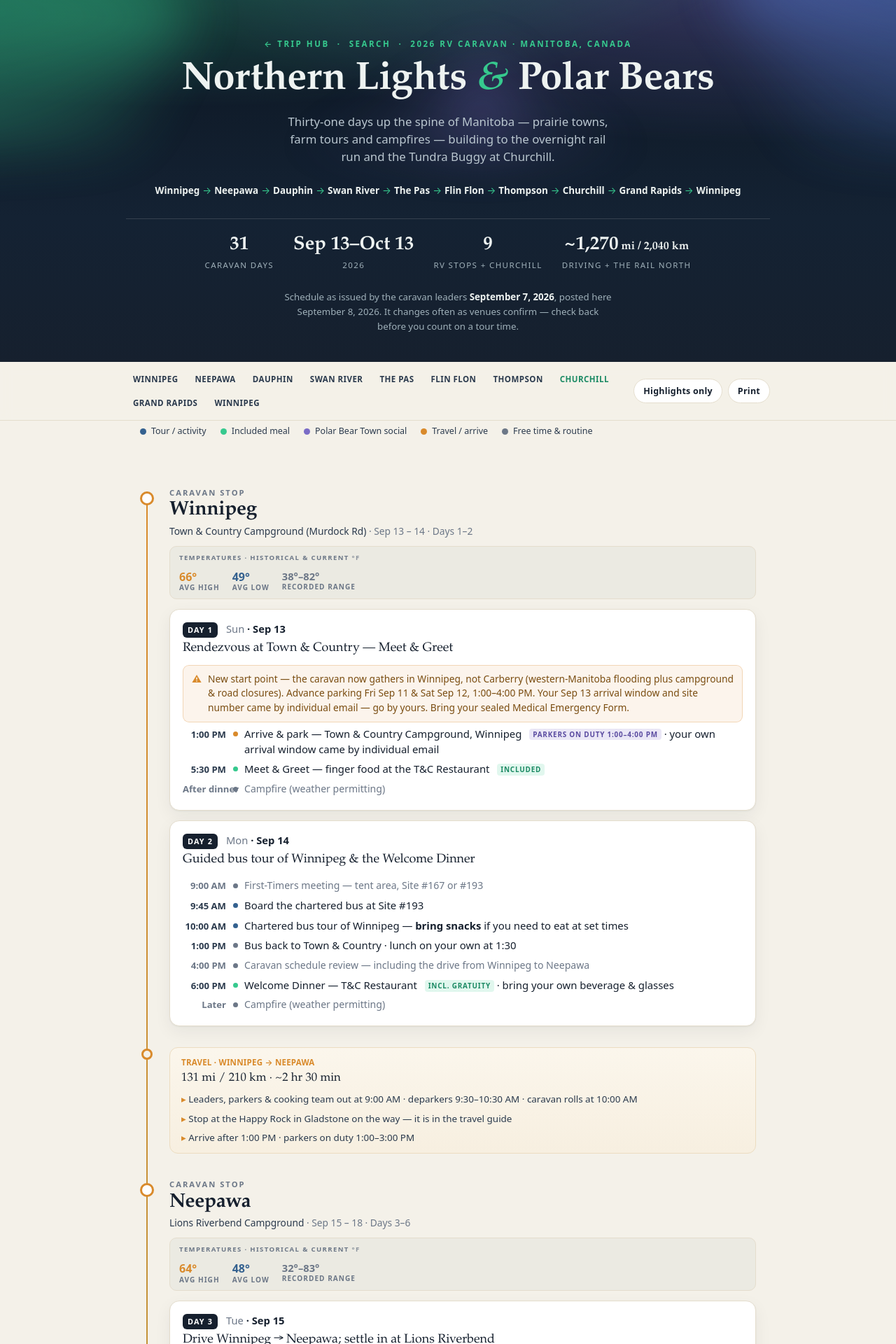
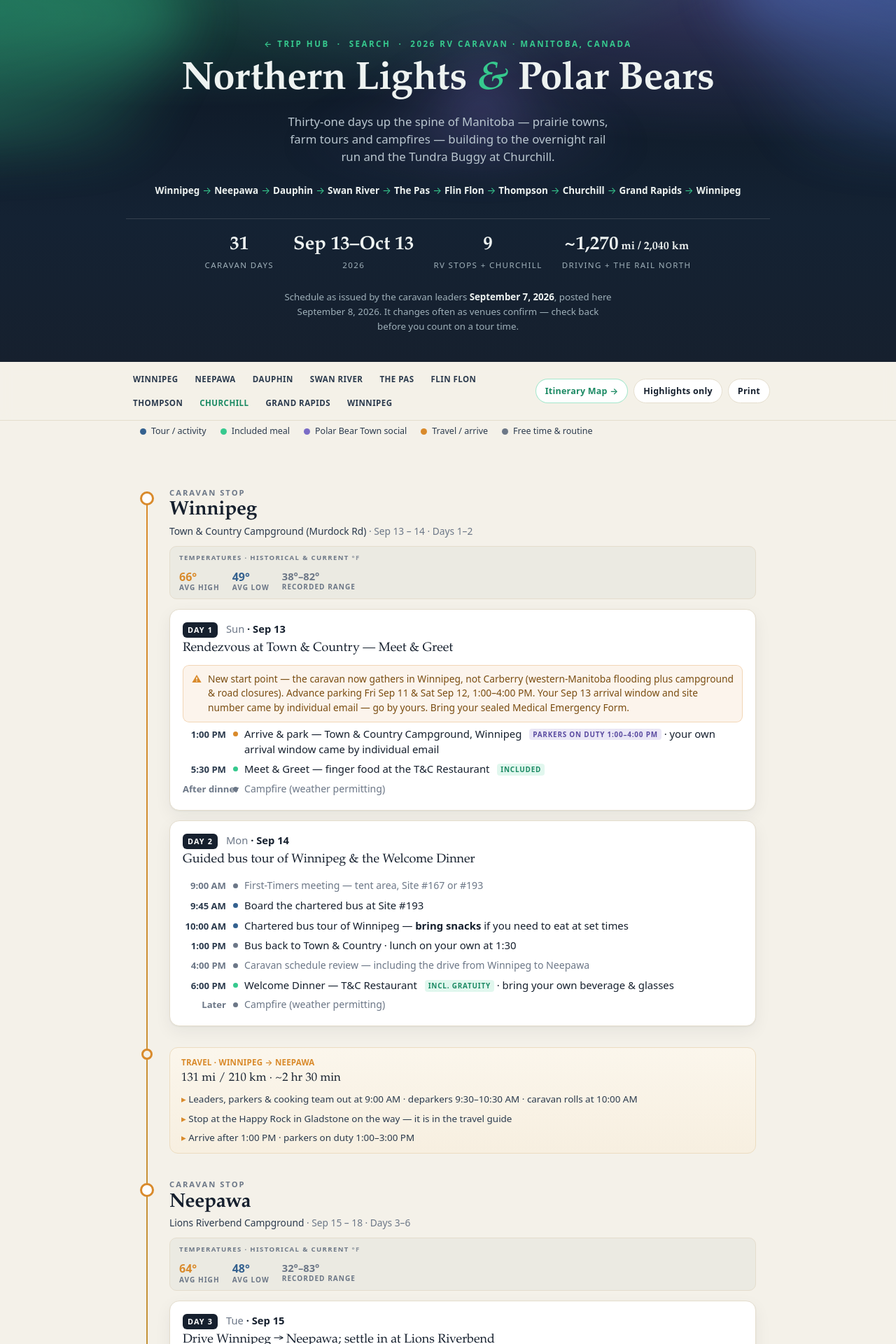
Before and after one commit to snthor-phd/polar-bears-2026, a Jekyll site: the page built from itinerary/index.html, in a window 1280 px wide. Shown: the top 1920 px of the page at 70% size. Built offline with Jekyll 4.4.1, drawn with Linux system fonts in a browser that asks for light colours.

Commit message:
Itinerary page: link to the Itinerary Map from the sticky control bar
Co-Authored-By: Claude Fable 5.1 <noreply@anthropic.com>
Claude-Session: https://claude.ai/code/session_01PBroK5puxL9oAiM1pxDFtU

```diff
--- a/itinerary/index.html
+++ b/itinerary/index.html
@@ -109,6 +109,9 @@ search_summary: "All 31 days grouped by stop — Winnipeg, Neepawa, Dauphin, Swa
     padding:8px 13px;border-radius:999px;cursor:pointer;white-space:nowrap;
   }
   .btn:hover{border-color:var(--stone);}
+  a.btn{text-decoration:none;display:inline-block;line-height:normal;}
+  a.btn.map{color:var(--aurora-deep);border-color:rgba(54,201,142,.45);}
+  a.btn.map:hover{background:rgba(54,201,142,.1);border-color:var(--aurora-deep);}
   .btn[aria-pressed="true"]{background:var(--ink);color:#fff;border-color:var(--ink);}
   .btn:focus-visible,.jump a:focus-visible{outline:2px solid var(--aurora);outline-offset:2px;}
 
@@ -275,6 +278,7 @@ search_summary: "All 31 days grouped by stop — Winnipeg, Neepawa, Dauphin, Swa
     <div class="wrap controls-inner">
       <div class="jump" id="jump"></div>
       <div class="btns">
+        <a class="btn map" href="../route-map/">Itinerary Map &rarr;</a>
         <button class="btn" id="toggle" aria-pressed="false">Highlights only</button>
         <button class="btn" id="print">Print</button>
       </div>
```
